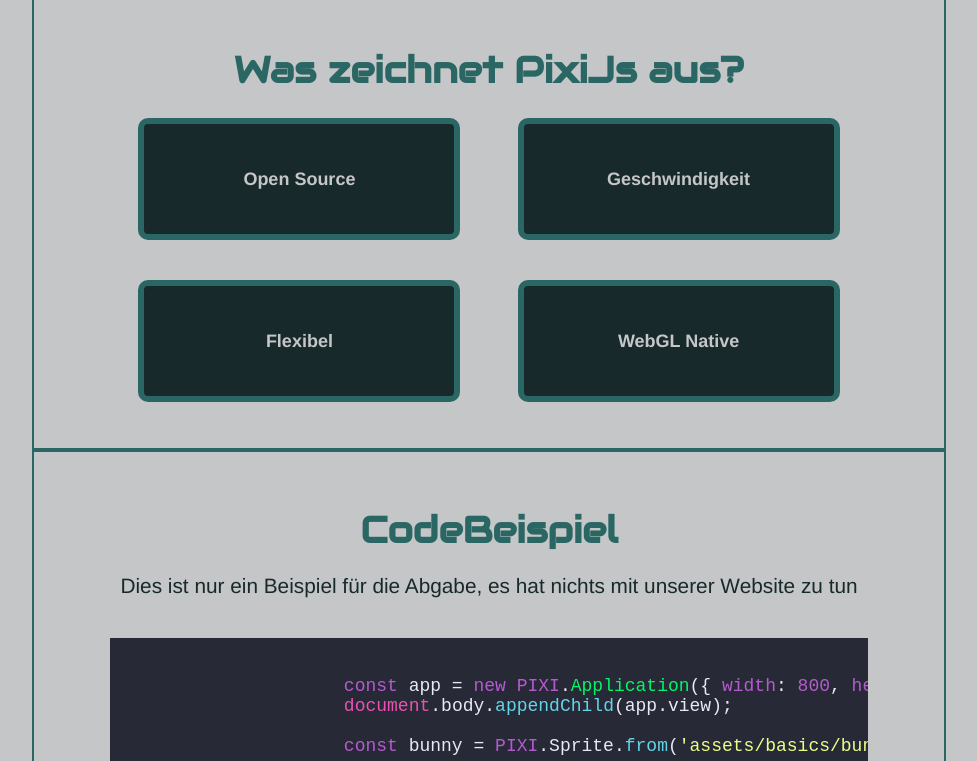
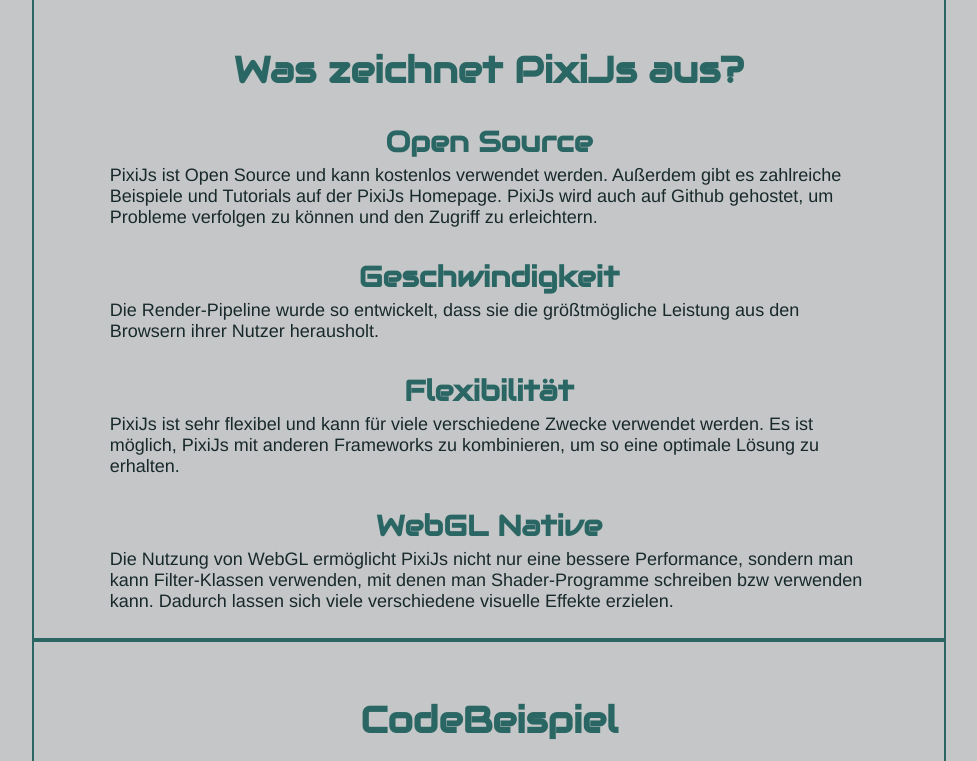
Before and after one commit to HintringerFabian/Eat_it_PixiJS, a plain HTML site: page index.html in a window 1280 px wide. Shown: the part 1357-2118 px from the top of the page, without its empty margins (151-1128 px from the left). Drawn offline with Linux system fonts and the light colour scheme.

Commit message:
more style and content changes

```diff
--- a/index.html
+++ b/index.html
@@ -45,13 +45,21 @@
             </ul>
 
 
-            <h2 class="header">Was zeichnet PixiJs aus?</h3>
-            <ul class="flex-container">
-                <li class="feat-item">Open Source</li>
-                <li class="feat-item">Geschwindigkeit</li>
-                <li class="feat-item">Flexibel</li>
-                <li class="feat-item">WebGL Native</li>
-            </ul>
+            <h2 class="header">Was zeichnet PixiJs aus?</h2>
+            <h3 class="header">Open Source</h3>
+            PixiJs ist Open Source und kann kostenlos verwendet werden. Außerdem gibt es zahlreiche Beispiele und Tutorials
+            auf der PixiJs Homepage. PixiJs wird auch auf Github gehostet, um Probleme verfolgen zu können und den Zugriff
+            zu erleichtern.
+            <h3 class="header">Geschwindigkeit</h3>
+            Die Render-Pipeline wurde so entwickelt, dass sie die größtmögliche Leistung aus den Browsern ihrer
+            Nutzer herausholt.
+            <h3 class="header">Flexibilität</h3>
+            PixiJs ist sehr flexibel und kann für viele verschiedene Zwecke verwendet werden. Es ist möglich,
+            PixiJs mit anderen Frameworks zu kombinieren, um so eine optimale Lösung zu erhalten.
+            <h3 class="header">WebGL Native</h3>
+            Die Nutzung von WebGL ermöglicht PixiJs nicht nur eine bessere Performance, sondern man kann
+            Filter-Klassen verwenden, mit denen man Shader-Programme schreiben bzw verwenden kann.
+            Dadurch lassen sich viele verschiedene visuelle Effekte erzielen.
         </section>
 
         <section>
@@ -133,7 +141,10 @@
             <p>Download, Erklärungen und Beispiele zu PixiJs <br>
                 <a href="https://pixijs.com/" class="link">PixiJs Homepage</a>
             </p>
-            <p>Youtube Tutorial zu PixiJs <br>
+            <p>PixiJs Github Repository<br>
+                <a href="https://github.com/pixijs/pixijs" class="link">PixiJs Github Repo</a>
+            </p>
+            <p>Youtube Tutorial zu PixiJs<br>
                 <a href="https://www.youtube.com/watch?v=GLbjF-ajG_I" class="link">PIXI.js Tutorial - An Overview of PIXI.js and its Advantages</a>
             </p>
         </section>
--- a/styles/styles.css
+++ b/styles/styles.css
@@ -126,21 +126,6 @@
   border: 6px solid var(--main-color);
 }
 
-.feat-item {
-  list-style: none;
-  background-color: var(--text-color);
-  color: var(--background-color);
-  padding: 5px;
-  width: 300px;
-  height: 100px;
-  margin: 20px;
-  line-height: 100px;
-  font-weight: bold;
-  text-align: center;
-  border-radius: 10px;
-  border: 6px solid var(--main-color);
-}
-
 .canvas {
   display: flex;
   justify-content: center;
```
